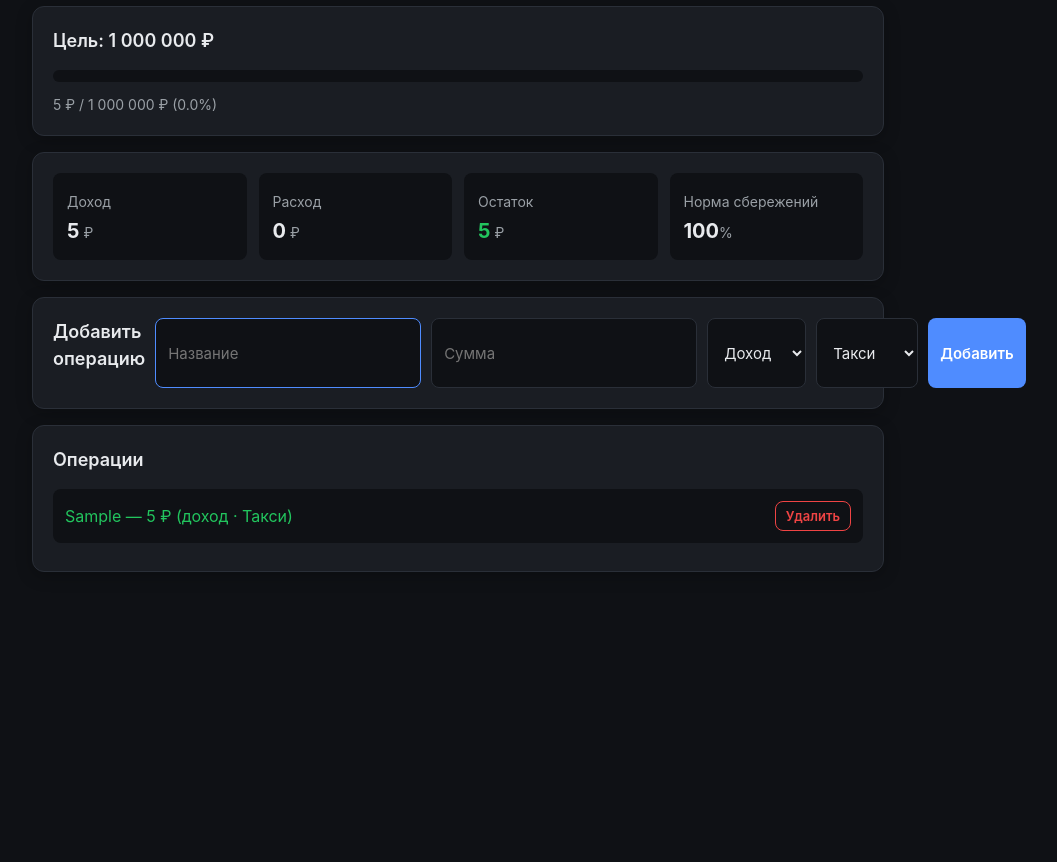
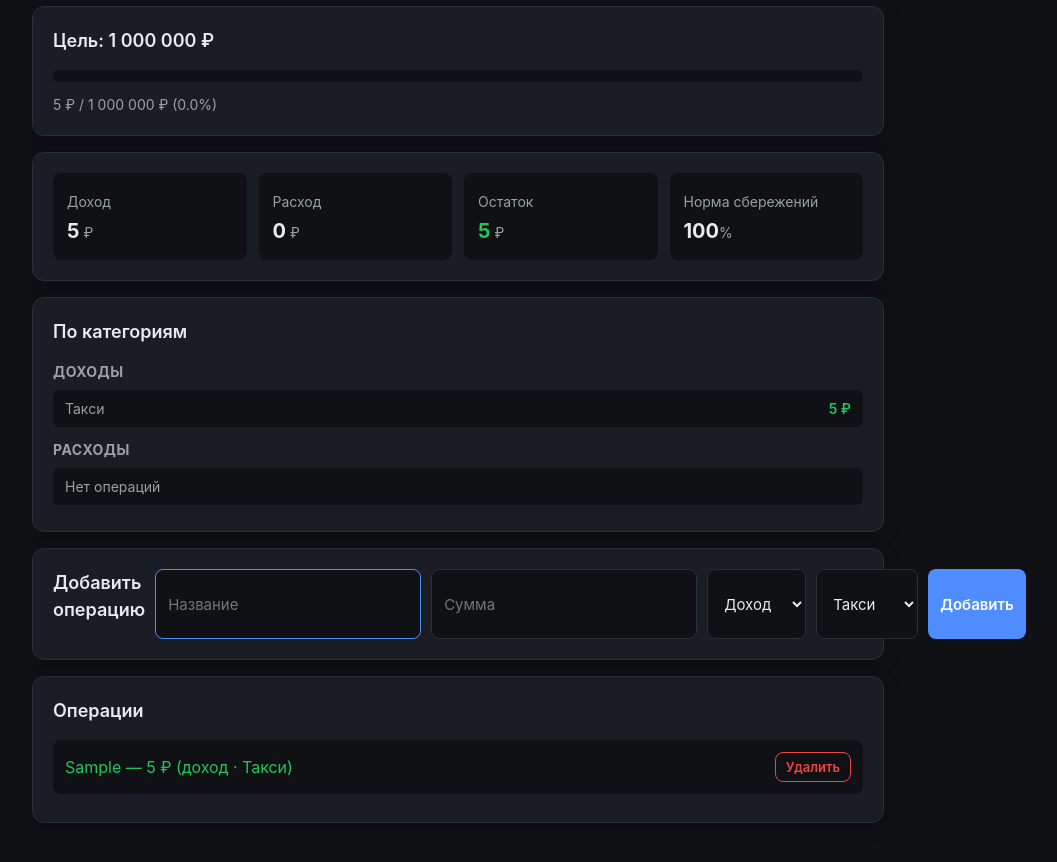
Before and after one commit to Nnabiev3/money, a plain HTML site: page index.html in a window 1280 px wide. Both pictures are taken after typing "Sample", "5" into the empty fields and a click on the button "Добавить". Shown: the part 84-946 px from the top of the page, without its empty margins (182-1239 px from the left). Before the commit the page ends 800 px from the top, so only its background shows below. Drawn offline with Linux system fonts and the light colour scheme.

Commit message:
Сводка по категориям

```diff
--- a/css/style.css
+++ b/css/style.css
@@ -202,3 +202,47 @@ button:active {
 ::-webkit-scrollbar-thumb:hover {
   background: var(--card-hover);
 }
+
+#categories h3 {
+  font-size: 14px;
+  color: var(--text-muted);
+  margin: 12px 0 8px;
+  text-transform: uppercase;
+  letter-spacing: 0.5px;
+}
+
+.cat-block ul {
+  list-style: none;
+}
+
+.cat-block li {
+  display: flex;
+  justify-content: space-between;
+  padding: 8px 12px;
+  background: var(--bg);
+  border-radius: 6px;
+  margin-bottom: 6px;
+  font-size: 14px;
+}
+
+.cat-block li span:first-child {
+  color: var(--text-muted);
+}
+
+.cat-block li span:last-child {
+  font-weight: 600;
+}
+
+#incomeByCategory li span:last-child {
+  color: var(--green);
+}
+
+#expenseByCategory li span:last-child {
+  color: var(--red);
+}
+
+.cat-empty {
+  color: var(--text-muted);
+  font-size: 13px;
+  padding: 8px 12px;
+}
--- a/index.html
+++ b/index.html
@@ -24,6 +24,18 @@
     <div><span class="label">Норма сбережений</span><span id="savingsRate">0</span>%</div>
   </section>
 
+<section id="categories">
+  <h2>По категориям</h2>
+  <div class="cat-block">
+    <h3>Доходы</h3>
+    <ul id="incomeByCategory"></ul>
+  </div>
+  <div class="cat-block">
+    <h3>Расходы</h3>
+    <ul id="expenseByCategory"></ul>
+  </div>
+</section>
+
   <section id="addOperation">
     <h2>Добавить операцию</h2>
     <input type="text" id="opName" placeholder="Название">
--- a/js/script.js
+++ b/js/script.js
@@ -44,6 +44,7 @@ function render() {
     list.appendChild(empty);
     updateSummary();
     save();
+		renderCategories();
     return;
   }
 
@@ -68,6 +69,7 @@ function render() {
 
   updateSummary();
   save();
+	renderCategories();
 }
 
 function updateSummary() {
@@ -116,6 +118,53 @@ operations.push({ name, amount, type, category });
   render();
 };
 
+function renderCategories() {
+  const incomeList = document.getElementById('incomeByCategory');
+  const expenseList = document.getElementById('expenseByCategory');
+
+  incomeList.innerHTML = '';
+  expenseList.innerHTML = '';
+
+  const grouped = { income: {}, expense: {} };
+
+  operations.forEach(op => {
+    const cat = op.category || 'Без категории';
+    if (!grouped[op.type][cat]) {
+      grouped[op.type][cat] = 0;
+    }
+    grouped[op.type][cat] += op.amount;
+  });
+
+  const fillList = (listEl, data) => {
+    const entries = Object.entries(data).sort((a, b) => b[1] - a[1]);
+
+    if (entries.length === 0) {
+      const li = document.createElement('li');
+      li.className = 'cat-empty';
+      li.textContent = 'Нет операций';
+      listEl.appendChild(li);
+      return;
+    }
+
+    entries.forEach(([cat, sum]) => {
+      const li = document.createElement('li');
+
+      const name = document.createElement('span');
+      name.textContent = cat;
+
+      const value = document.createElement('span');
+      value.textContent = sum.toLocaleString('ru-RU') + ' ₽';
+
+      li.appendChild(name);
+      li.appendChild(value);
+      listEl.appendChild(li);
+    });
+  };
+
+  fillList(incomeList, grouped.income);
+  fillList(expenseList, grouped.expense);
+}
+
 opAmount.addEventListener('keydown', (e) => {
   if (e.key === 'Enter') addBtn.click();
 });
```
